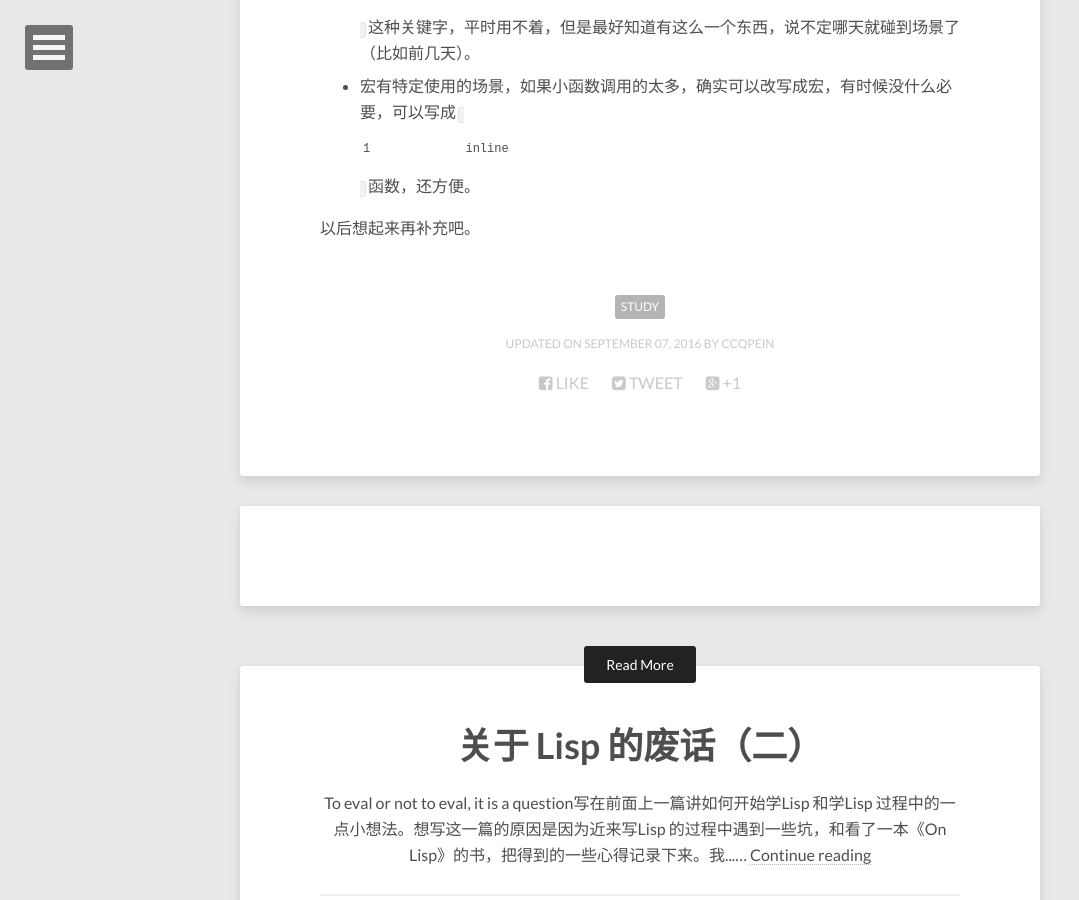
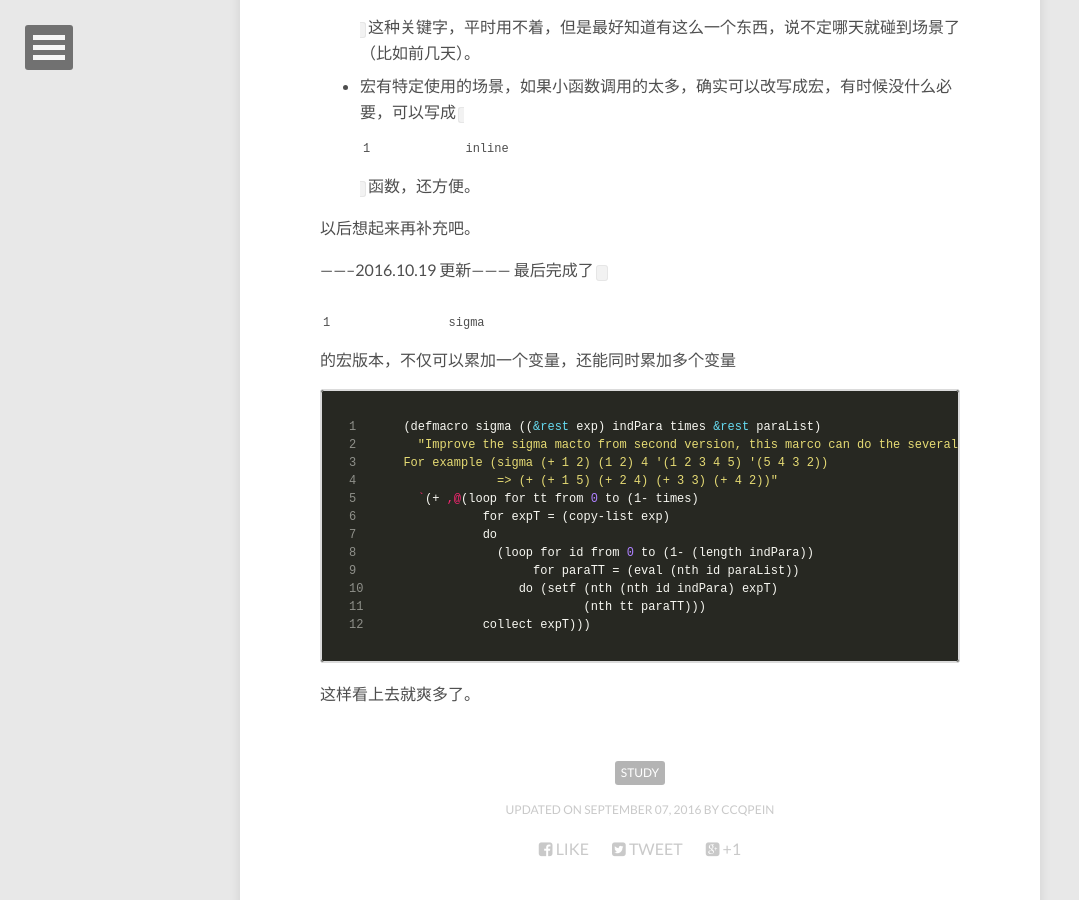
Before and after one commit to ccqpein/ccqpein.github.io, a Jekyll site: the page built from _posts/2016-08-31-关于-Lisp-的废话（三）.md, in a window 1280 px wide and 900 px high, scrolled down 7970 px. Shown: the whole window, without its empty margins (0-1079 px from the left). Built offline with Jekyll 4.4.1, drawn with Linux system fonts in a browser that asks for light colours; nearby versions of some CDN libraries; comment, search, counter and statistics services are not loaded; some of the changed text lies outside the part shown.

Commit message:
add finish code

```diff
--- a/_posts/2016-08-31-关于-Lisp-的废话（三）.md
+++ b/_posts/2016-08-31-关于-Lisp-的废话（三）.md
@@ -183,3 +183,22 @@ image:
 + 宏有特定使用的场景，如果小函数调用的太多，确实可以改写成宏，有时候没什么必要，可以写成`inline`函数，还方便。
 
 以后想起来再补充吧。
+
+--------2016.10.19 更新---------
+最后完成了`sigma`的宏版本，不仅可以累加一个变量，还能同时累加多个变量
+
+~~~lisp
+(defmacro sigma ((&rest exp) indPara times &rest paraList)
+  "Improve the sigma macto from second version, this marco can do the several parameters at same time now:
+For example (sigma (+ 1 2) (1 2) 4 '(1 2 3 4 5) '(5 4 3 2))
+             => (+ (+ 1 5) (+ 2 4) (+ 3 3) (+ 4 2))"
+  `(+ ,@(loop for tt from 0 to (1- times)
+           for expT = (copy-list exp)
+           do
+             (loop for id from 0 to (1- (length indPara))
+                  for paraTT = (eval (nth id paraList))
+                do (setf (nth (nth id indPara) expT)
+                         (nth tt paraTT)))
+           collect expT)))
+~~~
+这样看上去就爽多了。
```
